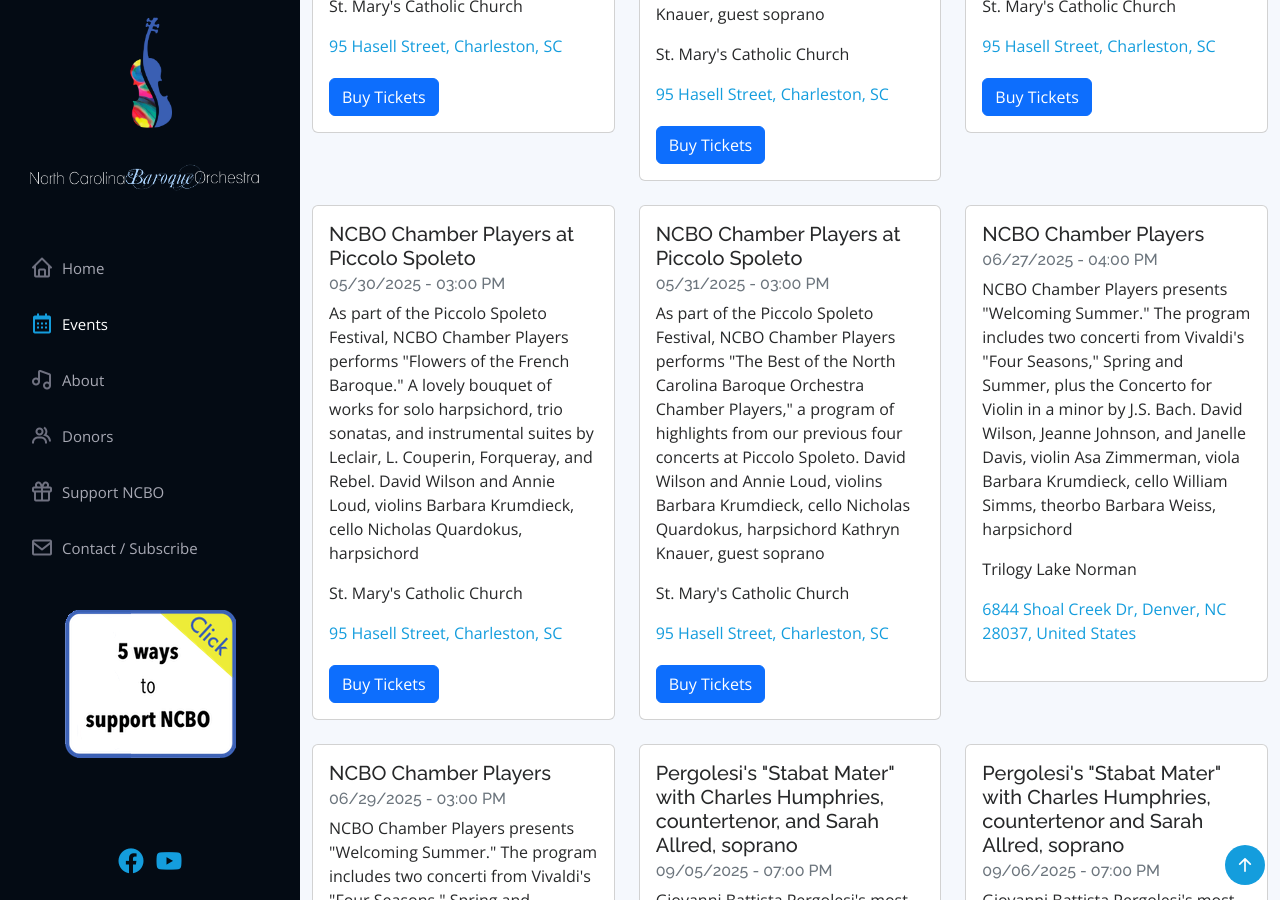
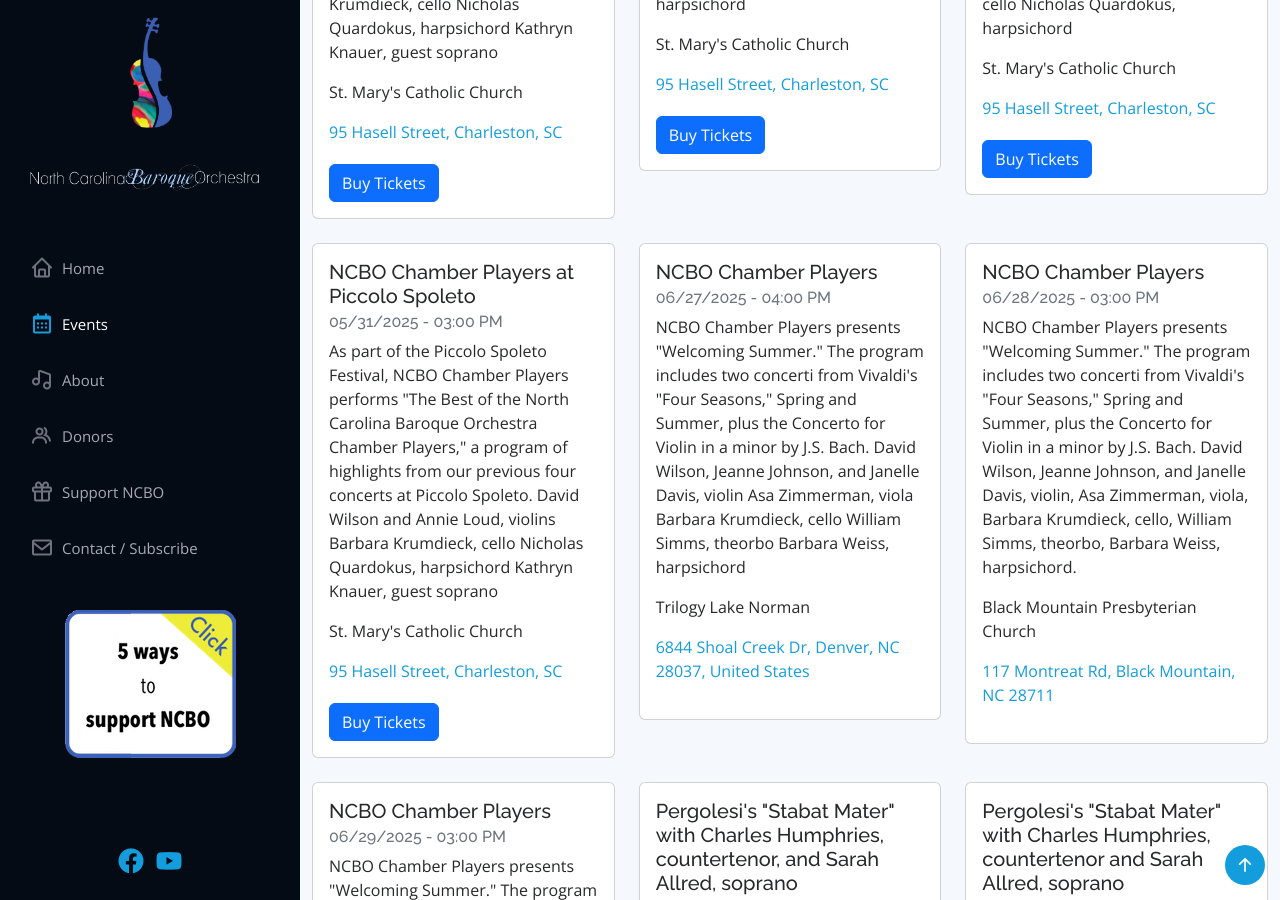
Before and after one commit to ncbaroqueorchestra/ncboweb, a Jekyll site: the page built from index.md, in a window 1280 px wide and 900 px high, scrolled down 2519 px. Built offline with Jekyll 4.4.1, drawn with Linux system fonts in a browser that asks for light colours; comment, search, counter and statistics services are not loaded; some of the changed text lies outside the part shown.

Commit message:
Updated NCBO events

```diff
--- a/_data/events.yml
+++ b/_data/events.yml
@@ -1,15 +1,3 @@
-- address: 100 N. Main Street, Davidson, NC
-  description: Baroque violinist David Wilson, longtime member of NCBO, will perform
-    an unaccompanied recital featuring four Fantasias by Georg Philipp Telemann and
-    the d minor Partita by Johann Sebastian Bach (which includes the famous Chaconne).
-    Donations gratefully accepted.
-  eventdate: 05/09/2025
-  eventtime: 07:00 PM
-  heading: David Wilson, baroque violin
-  mapurl: https://maps.app.goo.gl/dG2VvzsoHRCkoqHcA
-  sortdate: 1746831600
-  venue: Davidson College Presbyterian Church, Lingle Chapel (entrance faces Main
-    Street)
 - address: 100 Pete Hollis Blvd., Greenville, SC
   description: NCBO performs music of the baroque as part of the first-ever South
     Carolina Baroque Music Festival, presented by SC Bach. Our program includes Vivaldi's
@@ -168,6 +156,18 @@
   mapurl: https://maps.app.goo.gl/L8qNkPmWWumjq8ySA
   sortdate: 1751054400
   venue: Trilogy Lake Norman
+- address: 117 Montreat Rd, Black Mountain, NC 28711
+  description: "NCBO Chamber Players presents \"Welcoming Summer.\" The program includes\
+    \ two concerti from Vivaldi's \"Four Seasons,\" Spring and Summer, plus the Concerto\
+    \ for Violin in a minor by J.S. Bach. \n\nDavid Wilson, Jeanne Johnson, and Janelle\
+    \ Davis, violin, Asa Zimmerman, viola, Barbara Krumdieck, cello, William Simms,\
+    \ theorbo, Barbara Weiss, harpsichord."
+  eventdate: 06/28/2025
+  eventtime: 03:00 PM
+  heading: NCBO Chamber Players
+  mapurl: https://maps.app.goo.gl/YomxxyBetJxrcXUU8
+  sortdate: 1751137200
+  venue: Black Mountain Presbyterian Church
 - address: 100 North Main Street, Davidson, NC
   description: "NCBO Chamber Players presents \"Welcoming Summer.\" The program includes\
     \ two concerti from Vivaldi's \"Four Seasons,\" Spring and Summer, plus the Concerto\
--- a/_data/past_events.yml
+++ b/_data/past_events.yml
@@ -1,3 +1,15 @@
+- address: 100 N. Main Street, Davidson, NC
+  description: Baroque violinist David Wilson, longtime member of NCBO, will perform
+    an unaccompanied recital featuring four Fantasias by Georg Philipp Telemann and
+    the d minor Partita by Johann Sebastian Bach (which includes the famous Chaconne).
+    Donations gratefully accepted.
+  eventdate: 05/09/2025
+  eventtime: 07:00 PM
+  heading: David Wilson, baroque violin
+  mapurl: https://maps.app.goo.gl/dG2VvzsoHRCkoqHcA
+  sortdate: 1746831600
+  venue: Davidson College Presbyterian Church, Lingle Chapel (entrance faces Main
+    Street)
 - address: 1100 Sumter Street, Columbia, SC 29201
   description: Episcopal Vespers service with the NCBO Viol Consort (lead by Gail
     Schroeder) and the choirs of Trinity Episcopal Cathedral, featuring music by Orlando
```
